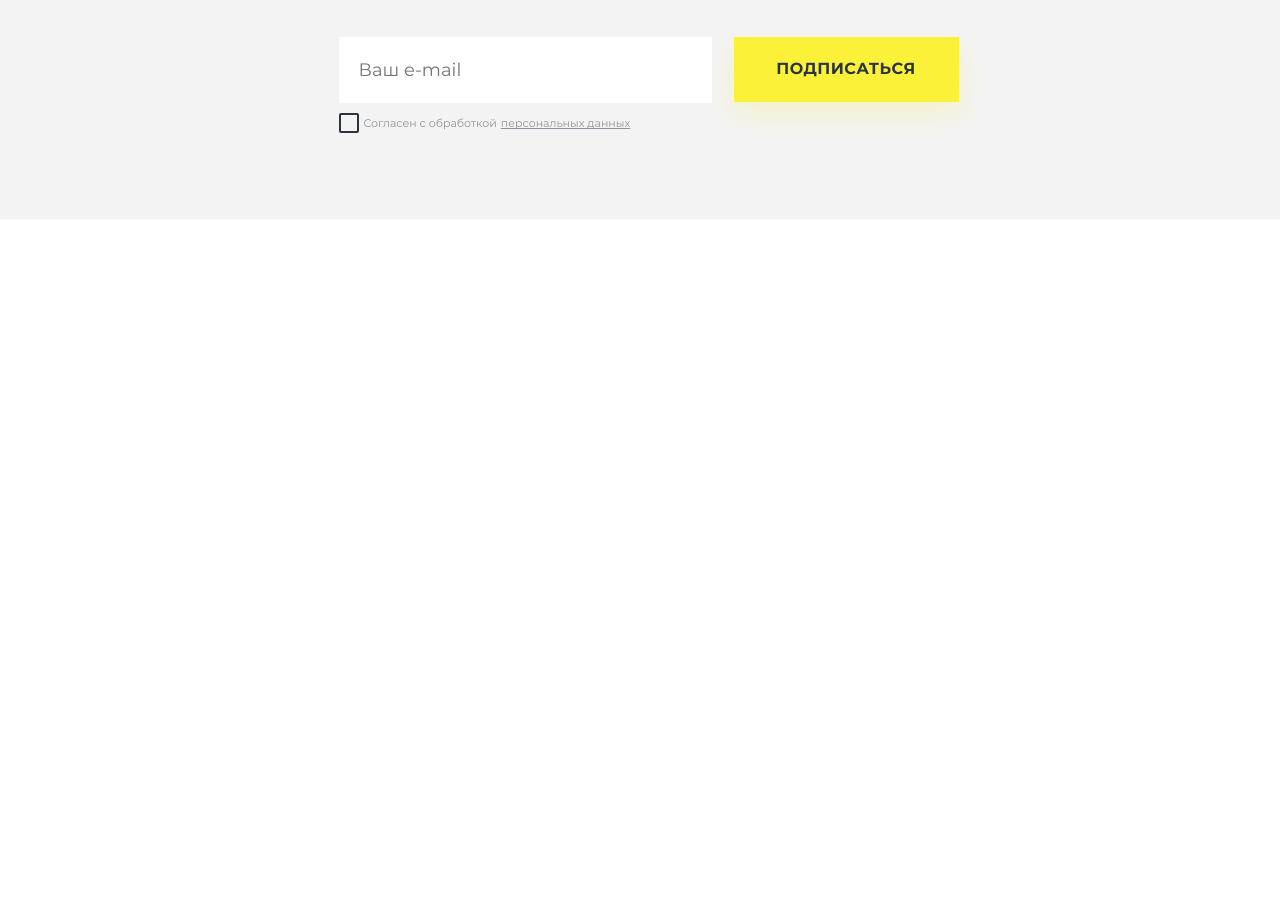
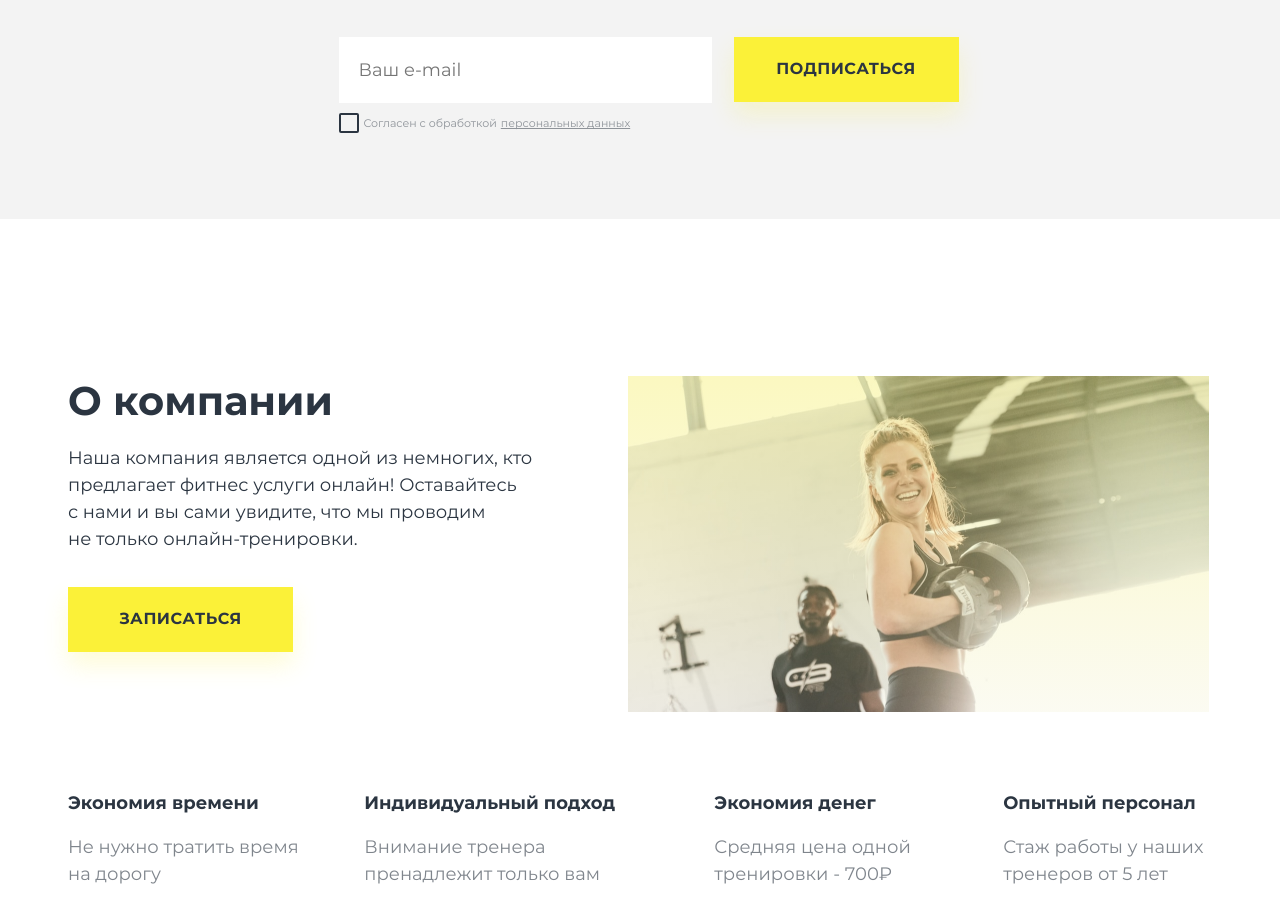
Before and after one commit to illiabutsenko/FrontendBlok-Module02-Sport, a plain HTML site: page index.html in a window 1280 px wide. Shown: the part 2252-3175 px from the top of the page. Before the commit the page ends 2471 px from the top, so only its background shows below. Drawn offline with Linux system fonts and the light colour scheme.

Commit message:
add about section

```diff
--- a/index.html
+++ b/index.html
@@ -111,7 +111,51 @@
         </form>
       </div>
     </section>
-    <section class="about"></section>
+    <section class="about">
+      <div class="container">
+        <div class="about-company">
+          <div class="about-text">
+            <h2 class="about-text-title">О компании</h2>
+            <p class="about-text-paragraph">
+              Наша компания является одной из немногих, кто предлагает фитнес
+              услуги онлайн! Оставайтесь с&nbsp;нами и вы сами увидите, что мы
+              проводим не&nbsp;только онлайн-тренировки.
+            </p>
+            <button class="about-text-btn">Записаться</button>
+          </div>
+          <div class="about-company-img">
+            <div class="about-company-gradient"></div>
+            <img src="images/trainer.png" alt="Trainer" />
+          </div>
+        </div>
+        <div class="about-prices">
+          <div class="about-prices-wrapper">
+            <div class="about-prices-title">Экономия времени</div>
+            <div class="about-prices-item">
+              Не нужно тратить&nbsp;время на дорогу
+            </div>
+          </div>
+          <div class="about-prices-wrapper">
+            <div class="about-prices-title">Индивидуальный подход</div>
+            <div class="about-prices-item">
+              Внимание тренера пренадлежит только вам
+            </div>
+          </div>
+          <div class="about-prices-wrapper">
+            <div class="about-prices-title">Экономия денег</div>
+            <div class="about-prices-item">
+              Средняя цена одной тренировки - 700₽
+            </div>
+          </div>
+          <div class="about-prices-wrapper">
+            <div class="about-prices-title">Опытный персонал</div>
+            <div class="about-prices-item">
+              Стаж работы у наших тренеров от 5 лет
+            </div>
+          </div>
+        </div>
+      </div>
+    </section>
     <footer class="footer"></footer>
     <script src="scripts/script.js"></script>
   </body>
--- a/styles/main.css
+++ b/styles/main.css
@@ -521,3 +521,121 @@ a {
     row-gap: 20px;
   }
 }
+
+/* About */
+
+.about-company {
+  margin-top: 157px;
+  display: flex;
+  gap: 77px;
+}
+
+.about-text {
+  max-width: clamp(318px, 50vw, 483px);
+}
+
+.about-text-title {
+  margin-top: 0;
+  margin-bottom: 0;
+  font-family: Montserrat Bold;
+  font-weight: 700;
+  font-size: 40px;
+  line-height: 125%;
+  color: var(--dark);
+}
+
+.about-text-paragraph {
+  margin-top: 19px;
+  margin-bottom: 0;
+  font-family: Montserrat Regular;
+  font-weight: 400;
+  font-size: 18px;
+  line-height: 150%;
+  color: var(--dark);
+}
+
+.about-text-btn {
+  margin-top: 34px;
+  width: 225px;
+  height: 65px;
+  box-shadow: 0 13px 24px 0 rgba(251, 241, 56, 0.2);
+  background: var(--accent);
+  border: none;
+  font-family: Montserrat Bold;
+  font-weight: 700;
+  font-size: 16px;
+  line-height: 150%;
+  letter-spacing: 0.03em;
+  text-transform: uppercase;
+  text-align: center;
+  color: var(--dark);
+  transition:  var(--tr);
+}
+
+.about-text-btn:hover {
+  box-shadow: 0 13px 24px 0 rgba(43, 53, 65, 0.2);
+  background: var(--dark);
+  color: var(--accent)
+}
+
+.about-company-img {
+  height: 336px;
+  width: clamp(382px, 50vw, 581px);
+  position: relative;
+}
+
+.about-company-img > img {
+  width: 100%;
+  height: 100%;
+  object-fit: cover;
+  background-repeat: no-repeat;
+  background-size: contain;
+}
+
+.about-company-gradient {
+  display: block;
+	position: absolute;
+	right: 0;
+	left: 0;
+	top: 0;
+	bottom: 0;
+  background: linear-gradient(180deg, #fbf138 0%, rgba(253, 249, 182, 0.45) 100%);
+  opacity: 0.3;
+}
+
+.about-prices {
+  margin-top: 80px;
+  margin-bottom: 157px;
+  display: grid;
+  grid-template-columns: 22% 30% 25% 25%;
+}
+
+.about-prices-wrapper:nth-child(2) {
+  margin-left: 13%;
+}
+
+.about-prices-wrapper:nth-child(3) {
+  margin-left: 18%;
+}
+
+.about-prices-wrapper:nth-child(4) {
+  margin-left: 19%;
+}
+
+.about-prices-title {
+  font-family: Montserrat Bold;
+  font-weight: 700;
+  font-size: 18px;
+  line-height: 125%;
+  color: var(--dark);
+}
+
+.about-prices-item {
+  margin-top: 20px;
+  font-family: Montserrat Regular;
+  font-weight: 400;
+  font-size: 18px;
+  line-height: 150%;
+  color: var(--dark);
+  opacity: 0.6;
+}
```
